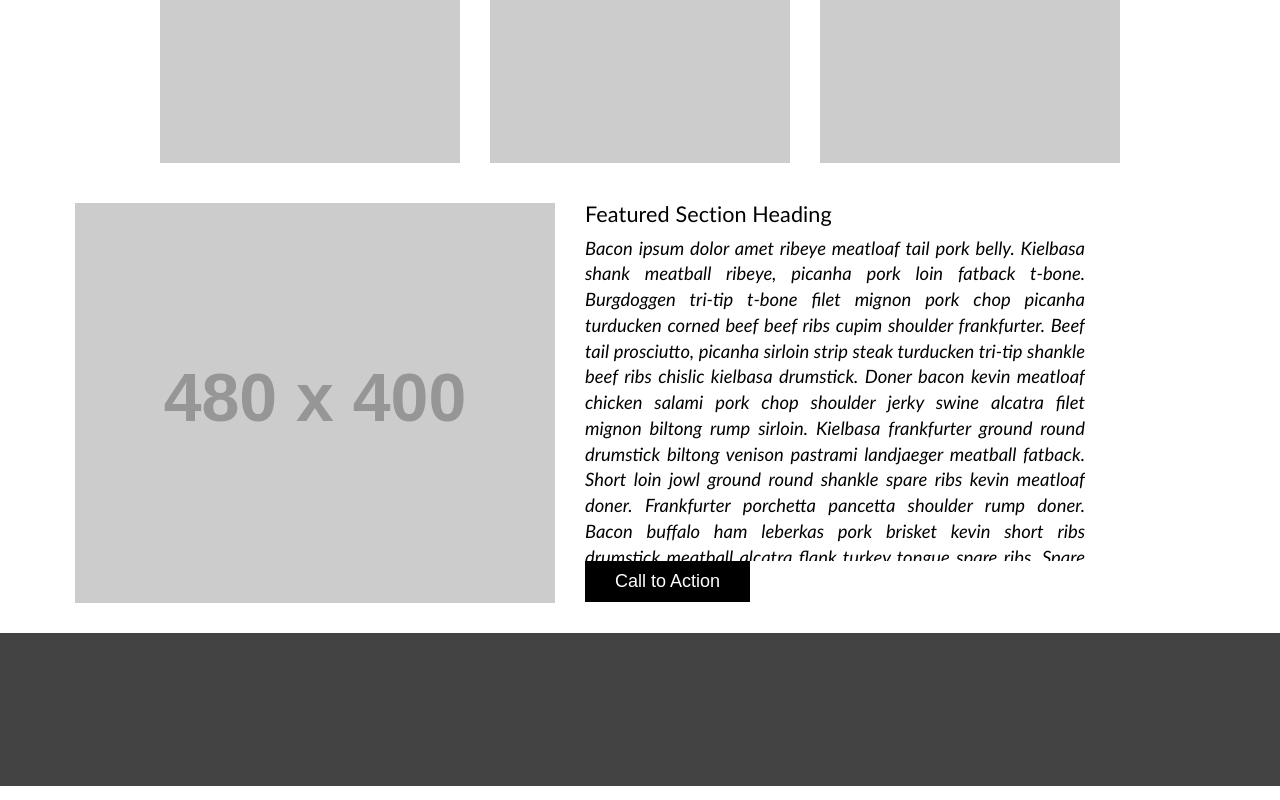
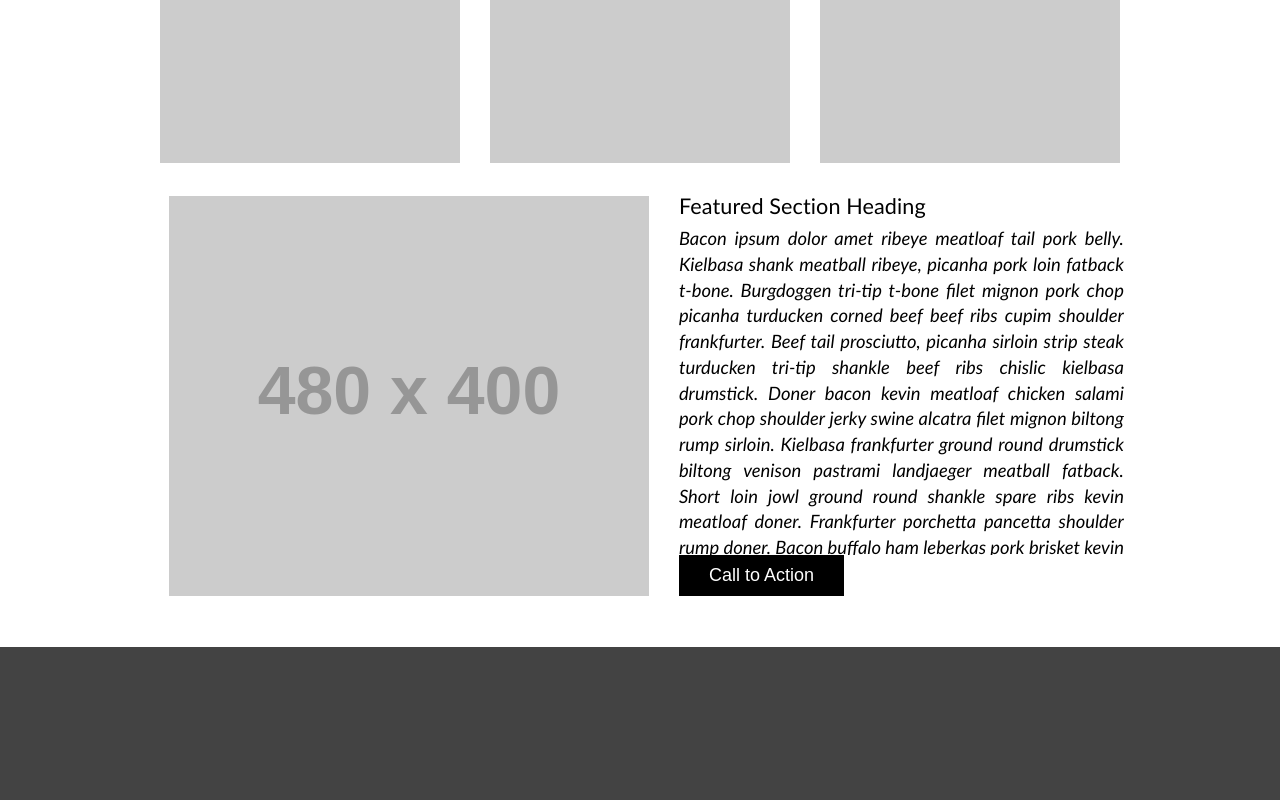
Before and after one commit to SarahCreager/wirefame-exercise, a plain HTML site: page wireframe/index.html in a window 1280 px wide. Shown: the part 824-1624 px from the top of the page. Drawn offline with Linux system fonts and the light colour scheme; placeholder pictures from the web are drawn by us.

Commit message:
fixed error in lab

```diff
--- a/wireframe/css/style.css
+++ b/wireframe/css/style.css
@@ -64,17 +64,16 @@ header ul li{
 
 #sectThree {
   display: flex;
-  flex-direction: row;
-  align-items: center;
-  padding-bottom: 30px;
-  padding-top: 20px;
-  padding-right: 80px;
+  flex-direction: wrap;
+  justify-content: center;
+  padding-bottom: 4%;
+  padding-top: 1%;
 }
 
 #sectThree img {
-  width: 480;
-  height: 400;
-  padding-left: 75px;
+  width: 480px;
+  height: 400px;
+  padding-left: 1%;
   padding-right: 30px;
 
 }
@@ -97,11 +96,12 @@ header ul li{
   text-align: left;
   line-height: 1.4;
   margin:4px, 4px;
-  width: 500px;
+  width: 445px;
   height: 325px;
   overflow-x: hidden;
   overflow-y: auto;
   text-align:justify;
+  padding-bottom: .8%;
 }
 
 #sectThree button {
```
